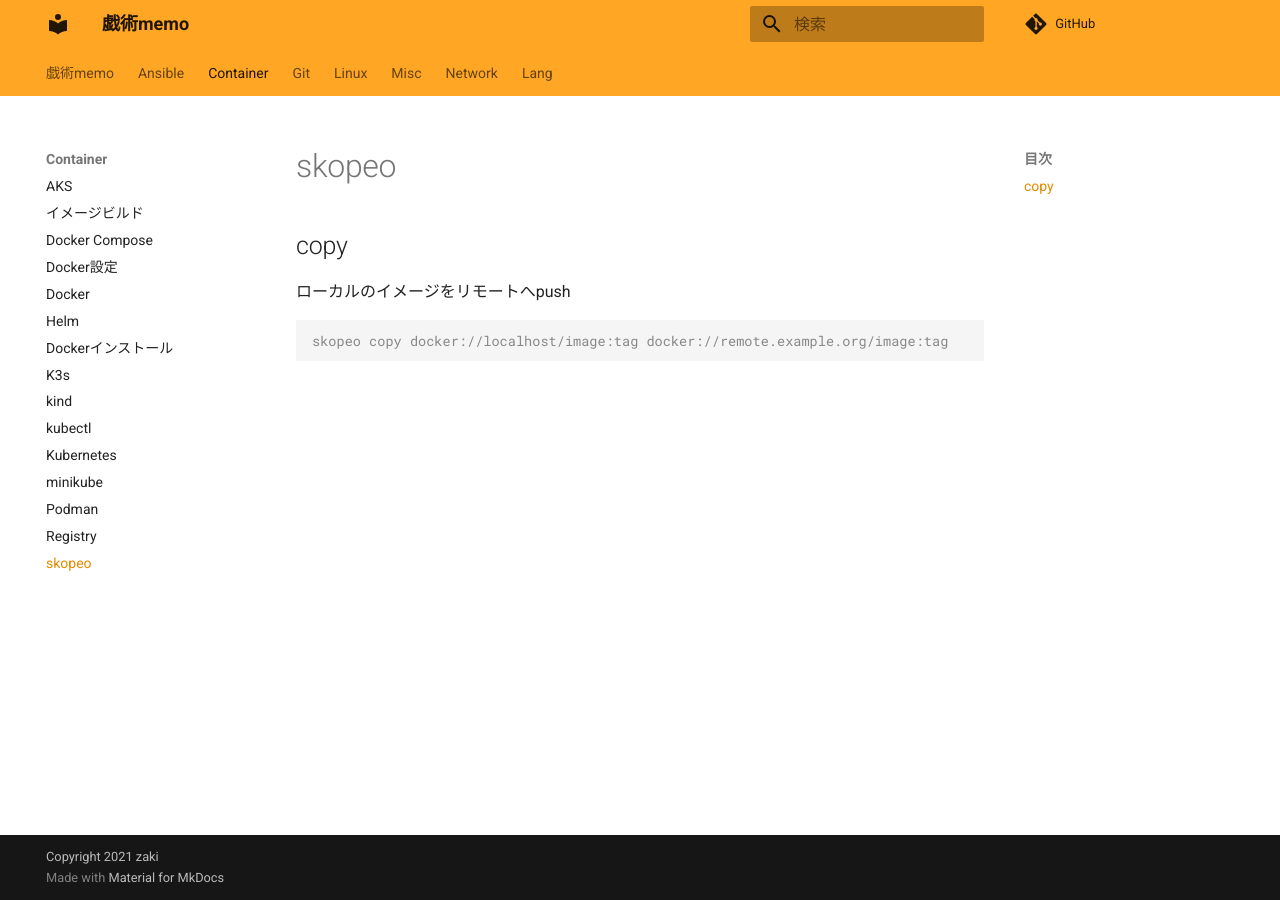
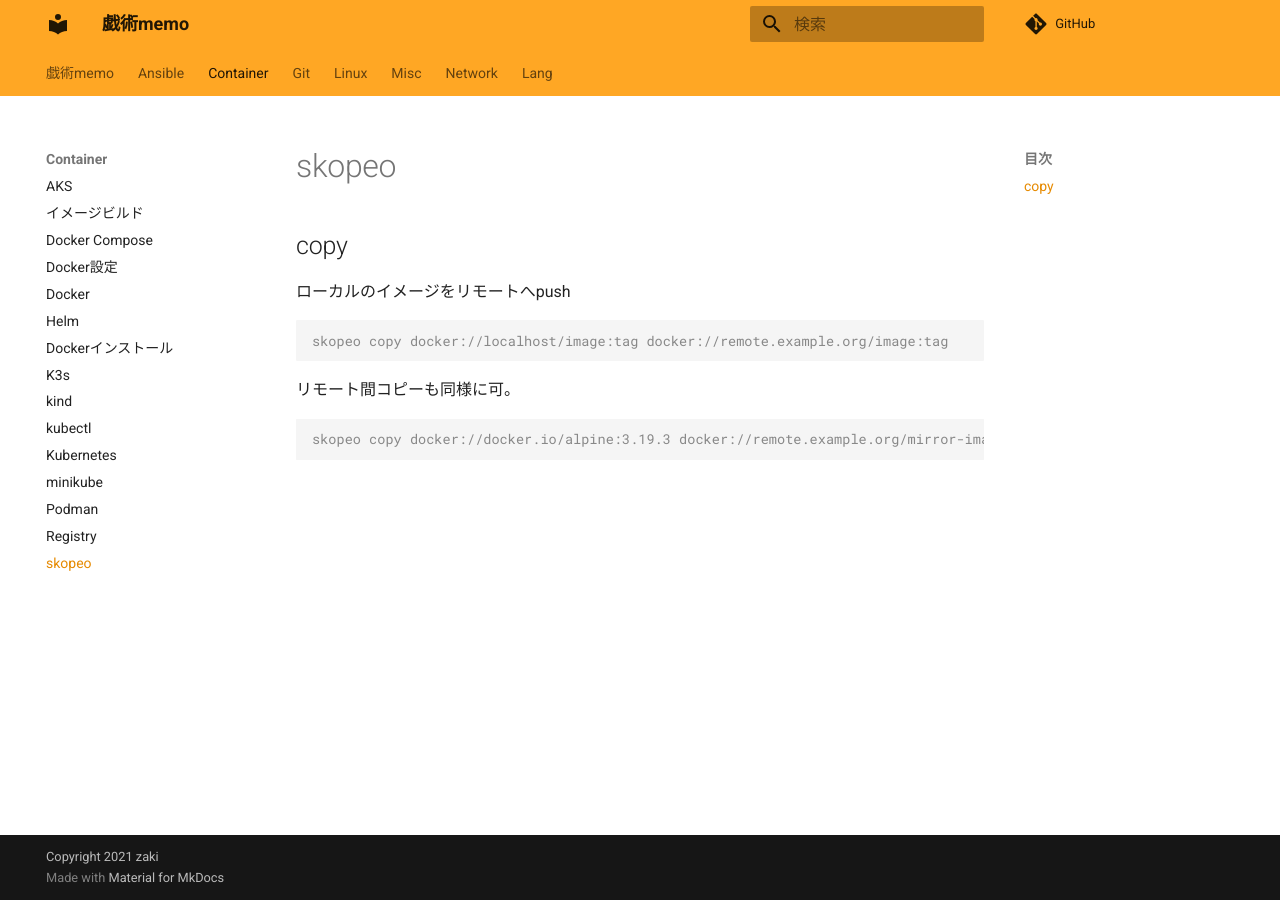
Before and after one commit to zaki-lknr/docs, an MkDocs documentation site: the page built from docs/Container/skopeo.md, in a window 1280 px wide. Built offline with MkDocs 1.6.1 and Material for MkDocs 9.7.7, drawn with Linux system fonts in a browser that asks for light colours; comment, search, counter and statistics services are not loaded.

Commit message:
add: container/skopeo: リモート間コピー

````diff
--- a/docs/Container/skopeo.md
+++ b/docs/Container/skopeo.md
@@ -7,3 +7,9 @@
 ```console
 skopeo copy docker://localhost/image:tag docker://remote.example.org/image:tag
 ```
+
+リモート間コピーも同様に可。
+
+```console
+skopeo copy docker://docker.io/alpine:3.19.3 docker://remote.example.org/mirror-images/alpine:3.19.3
+```
````
